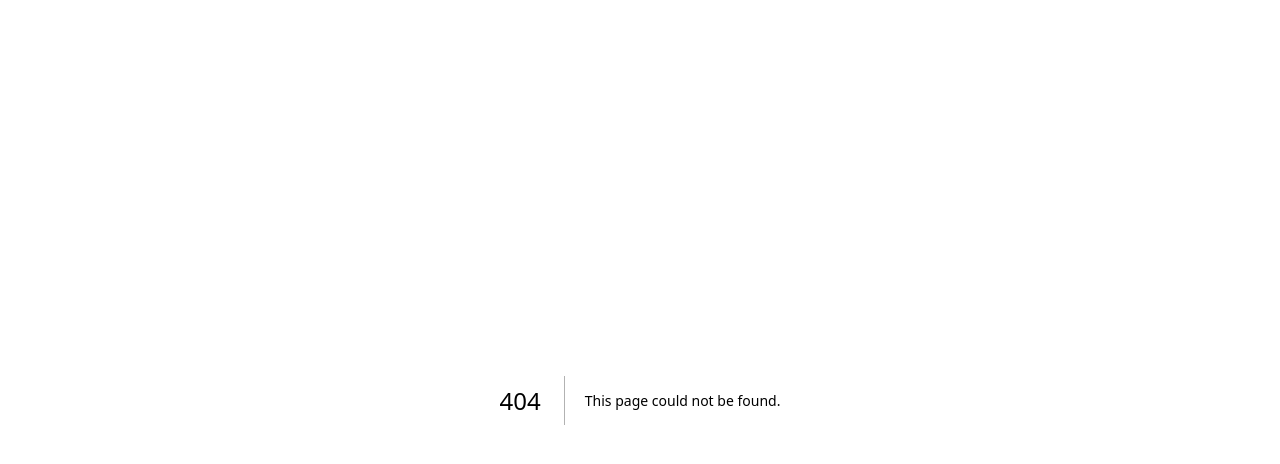
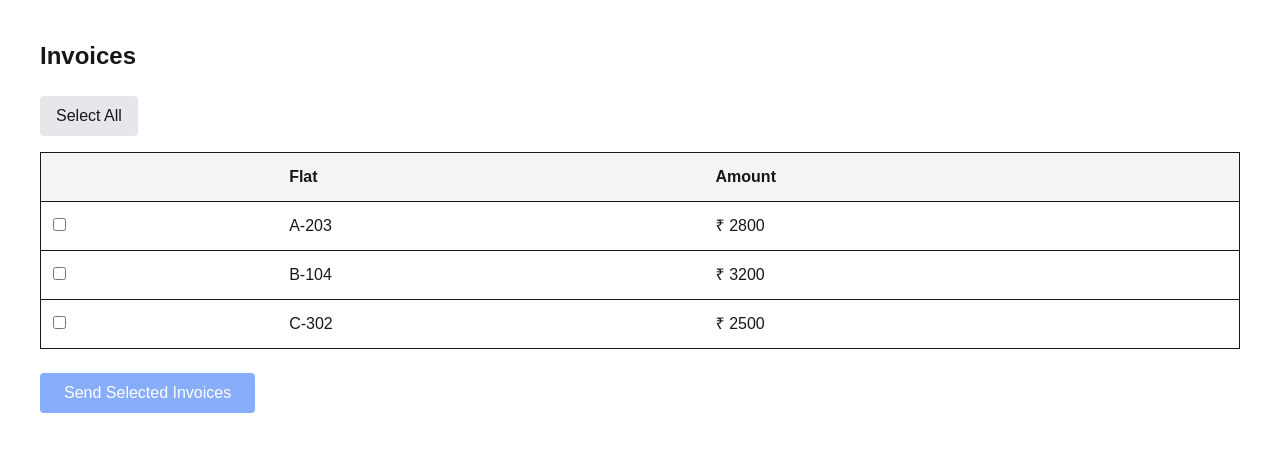
Before and after one commit to shaurya-w/FlatMate-frontend, a Next.js app: page /invoices in a window 1280 px wide. Before the commit this address had no page. Shown: the top 464 px of the page. Built offline with nearby package versions, Linux system fonts and the light colour scheme.

Commit message:
nodemailer setup

```diff
--- /dev/null
+++ b/app/api/send-invoices/route.ts
@@ -0,0 +1,28 @@
+import { NextResponse } from "next/server";
+import axios from "axios";
+
+export const runtime = "nodejs";
+
+export async function POST(req: Request) {
+  try {
+    const { invoiceIds } = await req.json();
+
+    console.log("Received IDs:", invoiceIds);
+
+    const springRes = await axios.post(
+      "http://localhost:8080/internal/invoices/for-mail",
+      invoiceIds
+    );
+
+    console.log("Spring response:", springRes.data);
+
+    return NextResponse.json({ success: true });
+
+  } catch (error: any) {
+    console.error("ROUTE ERROR:", error.response?.data || error.message);
+    return NextResponse.json(
+      { error: "Something broke" },
+      { status: 500 }
+    );
+  }
+}
--- /dev/null
+++ b/app/invoices/page.tsx
@@ -0,0 +1,114 @@
+"use client";
+
+import { useState } from "react";
+
+interface Invoice {
+  id: number;
+  flat: string;
+  amount: number;
+}
+
+export default function InvoicePage() {
+  const invoices: Invoice[] = [
+    { id: 4, flat: "A-203", amount: 2800 },
+    { id: 2, flat: "B-104", amount: 3200 },
+    { id: 3, flat: "C-302", amount: 2500 },
+  ];
+
+  const [selectedIds, setSelectedIds] = useState<number[]>([]);
+  const [loading, setLoading] = useState(false);
+
+  const toggleSelect = (id: number) => {
+    setSelectedIds((prev) =>
+      prev.includes(id)
+        ? prev.filter((i) => i !== id)
+        : [...prev, id]
+    );
+  };
+
+  const selectAll = () => {
+    if (selectedIds.length === invoices.length) {
+      setSelectedIds([]);
+    } else {
+      setSelectedIds(invoices.map((i) => i.id));
+    }
+  };
+
+  const sendInvoices = async () => {
+    try {
+      setLoading(true);
+
+      const response = await fetch("/api/send-invoices", {
+  method: "POST",
+  headers: {
+    "Content-Type": "application/json",
+  },
+  body: JSON.stringify({ invoiceIds: selectedIds }),
+});
+
+      const data = await response.json();
+
+      if (data.success) {
+        alert("Invoices sent successfully!");
+        setSelectedIds([]);
+      } else {
+        alert("Failed to send invoices");
+      }
+    } catch (err) {
+      console.error(err);
+      alert("Error sending invoices");
+    } finally {
+      setLoading(false);
+    }
+  };
+
+  return (
+    <div className="p-10">
+      <h1 className="text-2xl font-semibold mb-6">Invoices</h1>
+
+      <button
+        onClick={selectAll}
+        className="mb-4 px-4 py-2 bg-gray-200 rounded"
+      >
+        {selectedIds.length === invoices.length
+          ? "Unselect All"
+          : "Select All"}
+      </button>
+
+      <div className="overflow-x-auto">
+        <table className="min-w-full border">
+          <thead className="bg-gray-100">
+            <tr>
+              <th className="p-3"></th>
+              <th className="p-3 text-left">Flat</th>
+              <th className="p-3 text-left">Amount</th>
+            </tr>
+          </thead>
+          <tbody>
+            {invoices.map((invoice) => (
+              <tr key={invoice.id} className="border-t">
+                <td className="p-3">
+                  <input
+                    type="checkbox"
+                    checked={selectedIds.includes(invoice.id)}
+                    onChange={() => toggleSelect(invoice.id)}
+                  />
+                </td>
+                <td className="p-3">{invoice.flat}</td>
+                <td className="p-3">₹ {invoice.amount}</td>
+              </tr>
+            ))}
+          </tbody>
+        </table>
+      </div>
+
+      <button
+        onClick={sendInvoices}
+        disabled={loading || selectedIds.length === 0}
+        className="mt-6 px-6 py-2 bg-blue-600 text-white rounded disabled:opacity-50"
+      >
+        {loading ? "Sending..." : "Send Selected Invoices"}
+      </button>
+    </div>
+  );
+}
```
Also changed, not shown: package.json (+6 -1 lines), 1 other file (tests, documents, lock files or other folders).
